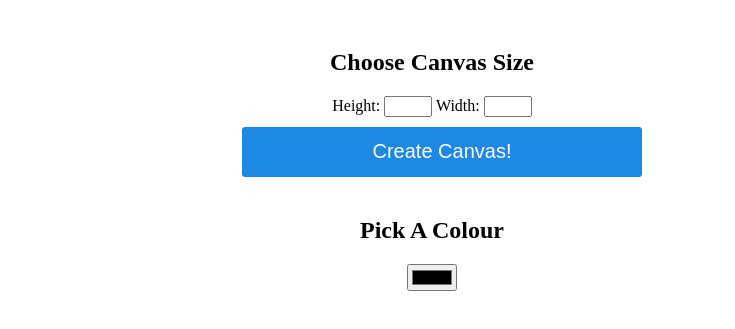
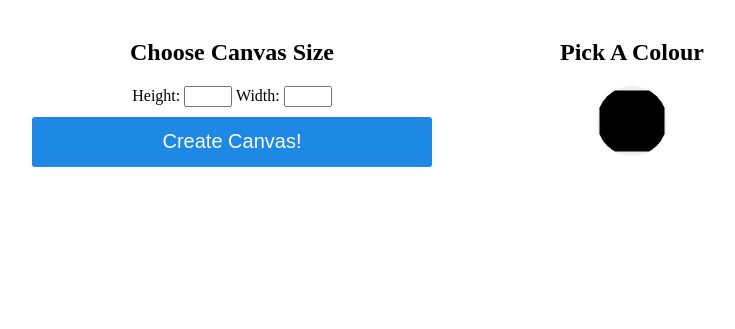
Before and after one commit to questionmarcus/PixelArtMaker, a plain HTML site: page index.html in a window 1280 px wide. Shown: the part 61-390 px from the top of the page, without its empty margins (208-943 px from the left). Drawn offline with nearby package versions, Linux system fonts and the light colour scheme.

Commit message:
Connected javascript to form complete button

```diff
--- a/design.js
+++ b/design.js
@@ -3,6 +3,17 @@
  * and create a grid of that size.
  */
 
-function(width, height) {
-    // Add code here
+function createTable(width, height) {
+    for (var y; y < height; y++) {
+        $('#canvas').append("<tr>\n</tr>");
+        for (var x; x < width; x++) {
+            // $('tr').last().append("<td></td>");
+        }
+    }
 }
+
+$('#chooseSize').on('submit', function(e) {
+    e.preventDefault();
+    console.log("hello");
+});
+//$('createCanvas').on('click',createTable($('widthInput').val(), $('heightInput').val()));
--- a/index.html
+++ b/index.html
@@ -1,12 +1,15 @@
 <!DOCTYPE html>
 <html>
     <head>
+        <meta charset='UTF-8'>
         <title>Marcus's Pixel Art Maker!</title>
         <link rel="stylesheet" href="style.css">
+		<script src="https://code.jquery.com/jquery-3.2.1.min.js" integrity="sha256-hwg4gsxgFZhOsEEamdOYGBf13FyQuiTwlAQgxVSNgt4=" crossorigin="anonymous"></script>
     </head>
     <body>
         <h1>Marcus's Amazing Pixel Art Canvas!</h1>
 
+        <div id="forms">
             <form id="chooseSize">
                 <h2>Choose Canvas Size</h2>
                 Height:
@@ -14,10 +17,17 @@
                 Width:
                 <input type="number" id="widthInput" name="width" min="1">
                 <br>
-            <input type="submit" value="Create Canvas!">
+                <input type="submit" id="createCanvas" value="Create Canvas!">
             </form>
-
+            <form id="chooseColour">
                 <h2>Pick A Colour</h2>
                 <input type="color" id=colourPicker>
+            </form>
+        </div>
+        <div id="canvasSpace">
+            <table id="canvas">
+            </table>
+        </div>
+        <script src="design.js"></script>
     </body>
 </html>
--- a/style.css
+++ b/style.css
@@ -2,32 +2,51 @@ body{
     text-align: center
 }
 
+#forms{
+    width:800px;
+    height:170px;
+    display: inline-block;
+    vertical-align:top;
+}
+
 #chooseSize{
-    display: inline-block;
+    float:left;
     text-align: center;
     width:400px;
-    padding:10px;
+    height:170px;
+}
+
+#chooseColour{
+    width:400px;
+    height:170px;
+    float:left;
 }
 
 input[type=number]{
     width: 40px
 }
 
+input[type=color]{
+    width:70px;
+    height:70px;
+    padding:0;
+    border-style:none;
+    border-radius:35px;
+}
+
 input[type=submit]{
     background-color:#1E88E5;
-    margin:10px;
+    margin-top:10px;
     width:100%;
     height:50px;
     font-size:20px;
     color:#FFFFFF;
     border-style:none;
     border-radius:3px;
-    padding:3px;
 }
 
 input[type=submit]:hover{
     background-color:#1E88E5;
-    margin:10px;
     width:100%;
     height:50px;
     font-size:20px;
```
Lines whose indentation alone changed are shown as unchanged.
